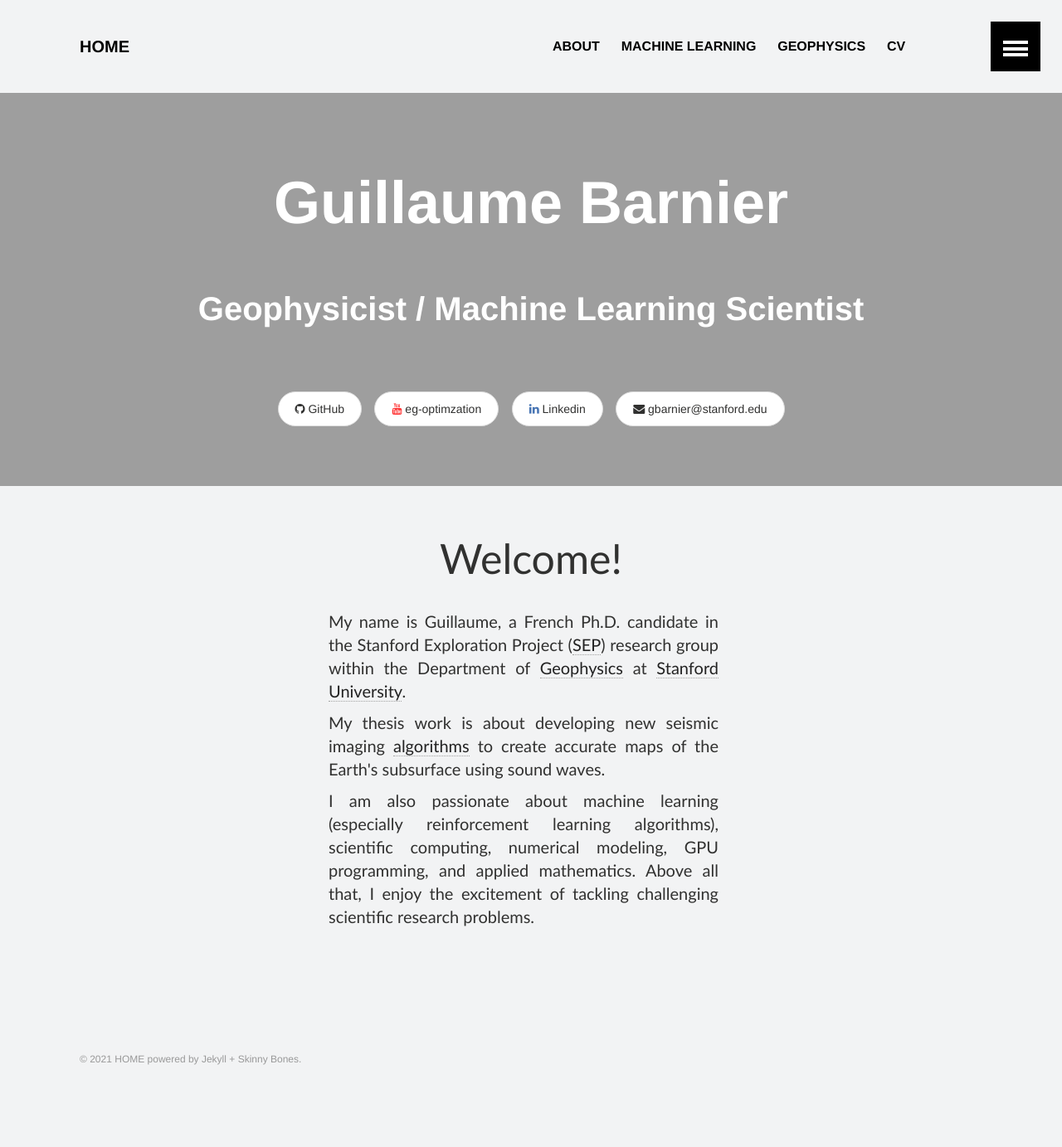
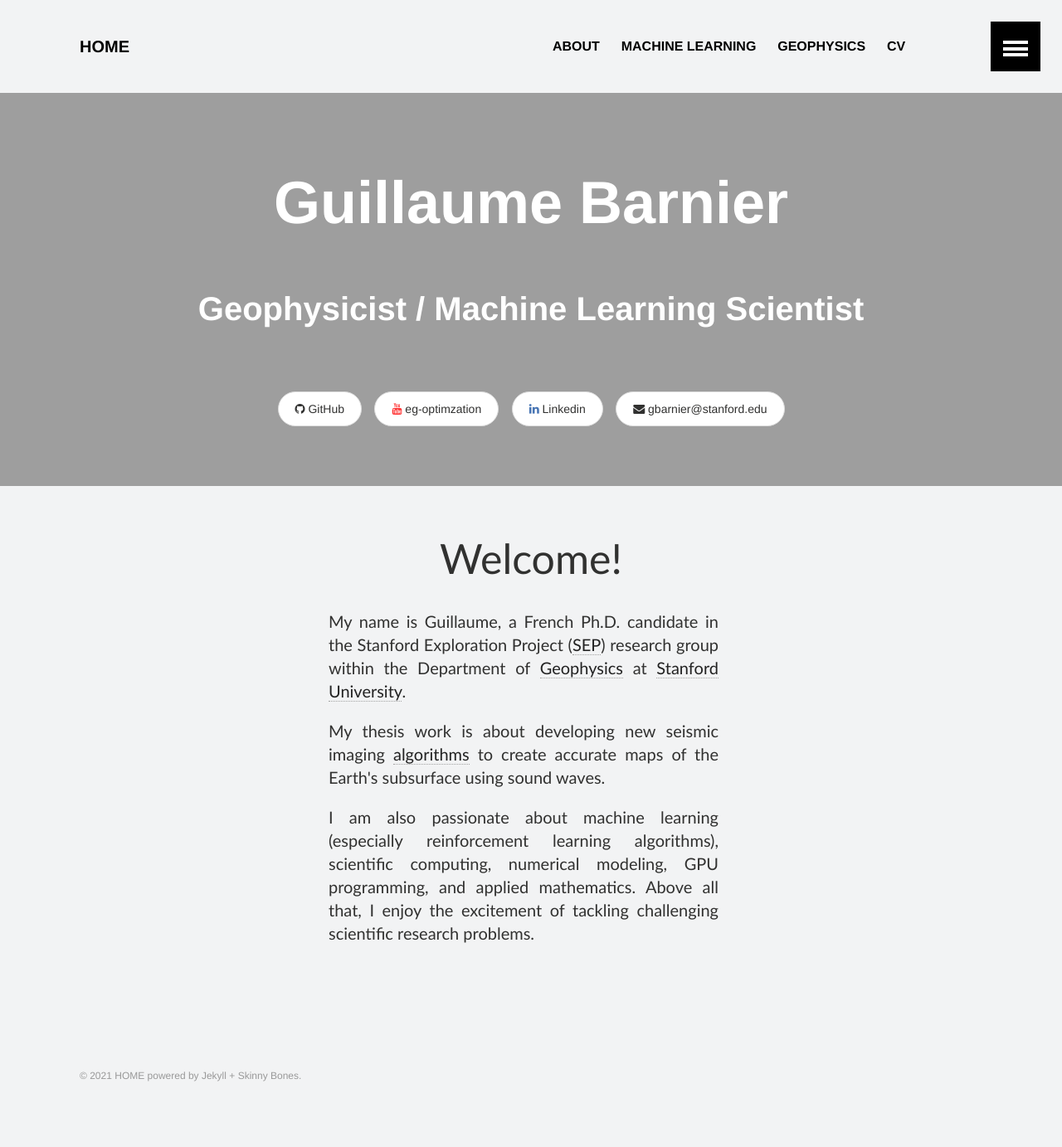
Before and after one commit to gbarnier/gbarnier.github.io, a Jekyll site: the page built from index.md, in a window 1280 px wide. Shown: the whole page at 83% size. Built offline with Jekyll 4.4.1, drawn with Linux system fonts in a browser that asks for light colours.

Commit message:
Update index.md

```diff
--- a/index.md
+++ b/index.md
@@ -8,10 +8,10 @@ image:
 ---
 <body>
     <p style="text-align:center; font-family: Calibri; font-size: 50px;">Welcome!</p>
-    <p style="font-size: 20px;text-align:justify; margin-left: 300px;font-family: Calibri; width: 470px; line-height:1.4; margin-bottom: -0.5em;">
+    <p style="font-size: 20px;text-align:justify; margin-left: 300px;font-family: Calibri; width: 470px; line-height:1.4; margin-bottom: 0.5em;">
         My name is Guillaume, a French Ph.D. candidate in the Stanford Exploration Project (<a href="/sep">SEP</a>) research group within the Department of <a href="https://earth.stanford.edu/geophysics">Geophysics</a> at <a href="https://www.stanford.edu">Stanford University</a>.
     </p>
-    <p style="font-size: 20px;text-align:justify; margin-left: 300px;margin-bottom: -0.5em; font-family: Calibri; width: 470px; line-height:1.4;">
+    <p style="font-size: 20px;text-align:justify; margin-left: 300px;margin-bottom: 0.5em; font-family: Calibri; width: 470px; line-height:1.4;">
     My thesis work is about developing new seismic imaging <a href="/geophysics">algorithms</a> to create accurate maps of the Earth's subsurface using sound waves.
     </p>
     <p style="font-size: 20px;text-align:justify; margin-left: 300px;margin-bottom: -0.5em; font-family: Calibri; width: 470px; line-height:1.4;">
```
